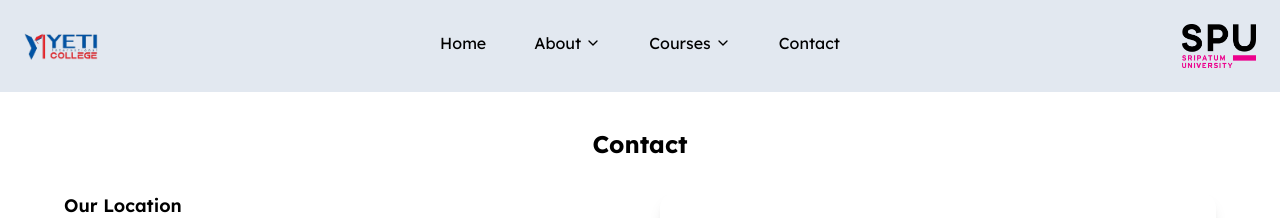
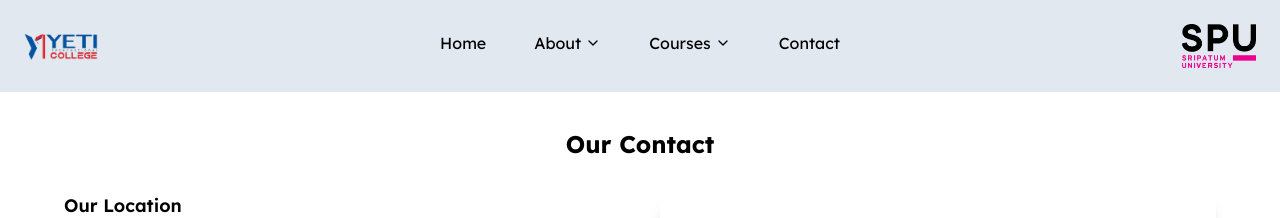
Before and after one commit to puskartiwari/yetiapp, a Next.js app: page /contact in a window 1280 px wide. Shown: the top 218 px of the page. Built offline with nearby package versions, Linux system fonts and the light colour scheme.

Commit message:
text contact

```diff
--- a/components/contactUs.tsx
+++ b/components/contactUs.tsx
@@ -33,7 +33,7 @@ export default function ContactSection() {
   return (
     <section id="contact" className="p-12 my-20 ">
       <div className="container mx-auto px-4">
-        <h2 className="text-2xl font-bold mb-8 text-center">Contact</h2>
+        <h2 className="text-2xl font-bold mb-8 text-center">Our Contact</h2>
         <div className="grid md:grid-cols-2 gap-10">
           {/* Contact Info */}
           <div className="space-y-6">
```
